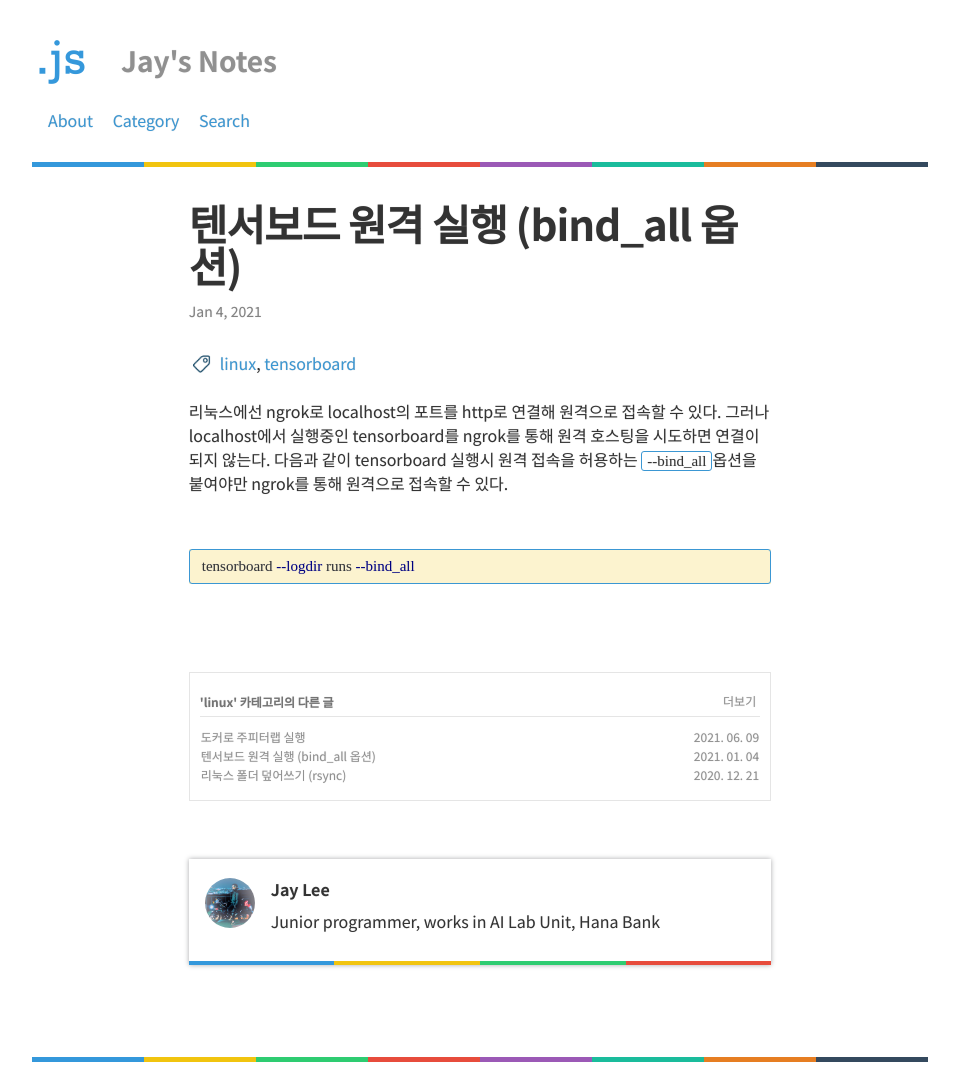
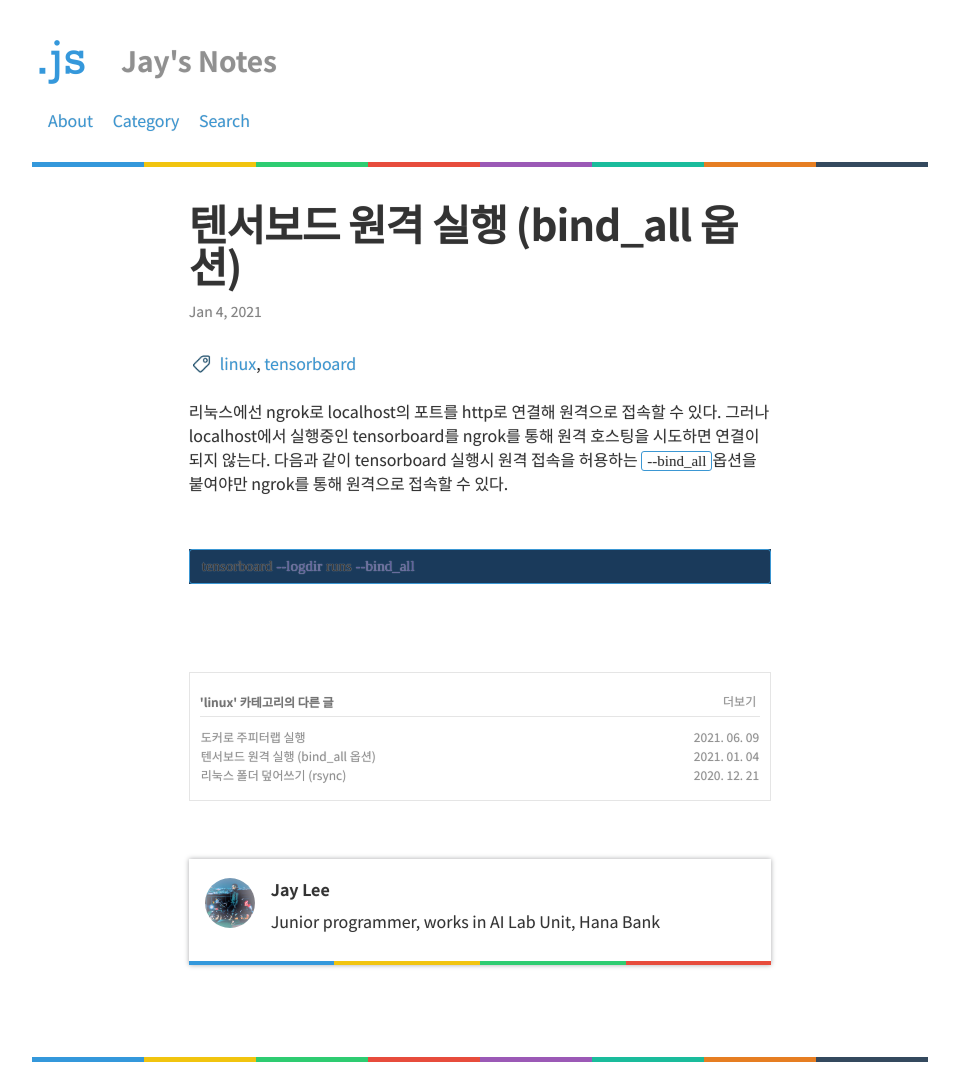
Before and after one commit to Clarit7/clarit7.github.io, a Jekyll site: the page built from _posts/2021-01-04-tensorboard_bind_all.md, in a window 1280 px wide. Shown: the whole page, without its empty margins (160-1119 px from the left). Built offline with Jekyll 4.4.1, drawn with Linux system fonts in a browser that asks for light colours; some web fonts are replaced; comment, search, counter and statistics services are not loaded.

Commit message:
codeblock

```diff
--- a/_sass/_syntax-highlighting.scss
+++ b/_sass/_syntax-highlighting.scss
@@ -6,7 +6,7 @@
     @extend %vertical-rhythm;
 
     .highlighter-rouge & {
-  background: #FCF3CF;
+  background: #1A3A5B;
     }
 
     .c     { color: #998; font-style: italic } // Comment
@@ -17,15 +17,15 @@
     .cp    { color: #999; font-weight: bold } // Comment.Preproc
     .c1    { color: #998; font-style: italic } // Comment.Single
     .cs    { color: #999; font-weight: bold; font-style: italic } // Comment.Special
-    .gd    { color: #000;} // Generic.Deleted
-    .gd .x { color: #000;} // Generic.Deleted.Specific
+    .gd    { color: #fff;} // Generic.Deleted
+    .gd .x { color: #fff;} // Generic.Deleted.Specific
     .ge    { font-style: italic } // Generic.Emph
     .gr    { color: #a00 } // Generic.Error
     .gh    { color: #999 } // Generic.Heading
-    .gi    { color: #000; } // Generic.Inserted
-    .gi .x { color: #000; } // Generic.Inserted.Specific
+    .gi    { color: #fff; } // Generic.Inserted
+    .gi .x { color: #fff; } // Generic.Inserted.Specific
     .go    { color: #888 } // Generic.Output
-    .gp    { color: #555 } // Generic.Prompt
+    .gp    { color: #777 } // Generic.Prompt
     .gs    { font-weight: bold } // Generic.Strong
     .gu    { color: #aaa } // Generic.Subheading
     .gt    { color: #a00 } // Generic.Traceback
@@ -44,7 +44,7 @@
     .ne    { color: #900; font-weight: bold } // Name.Exception
     .nf    { color: #900; font-weight: bold } // Name.Function
     .nn    { color: #555 } // Name.Namespace
-    .nt    { color: #000080 } // Name.Tag
+    .nt    { color: #62629e } // Name.Tag
     .nv    { color: #008080 } // Name.Variable
     .ow    { font-weight: bold } // Operator.Word
     .w     { color: #bbb } // Text.Whitespace
```
